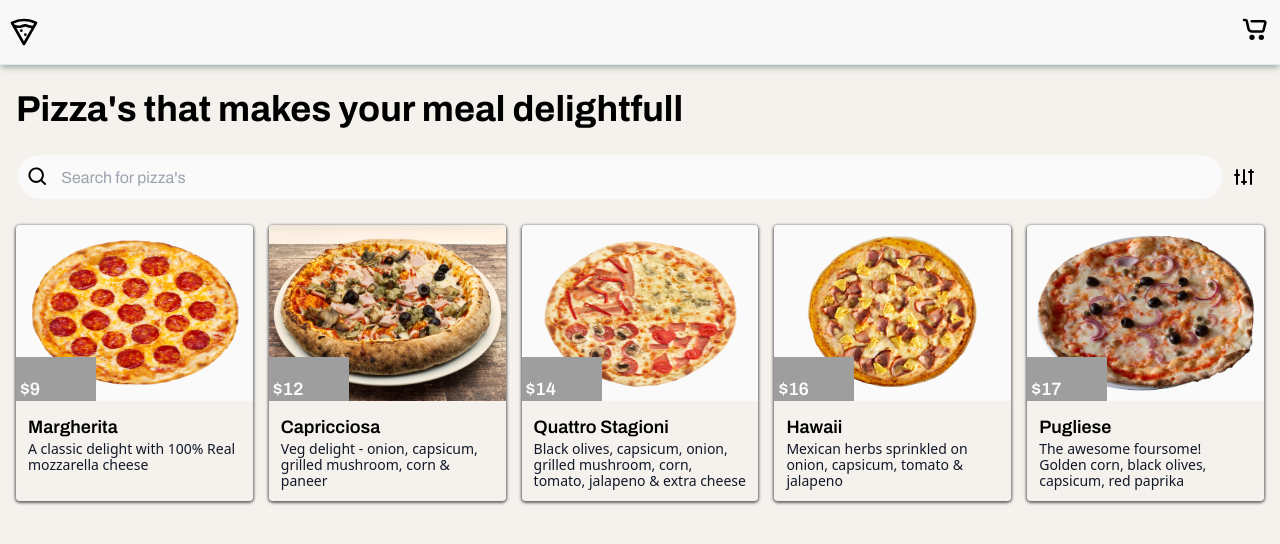
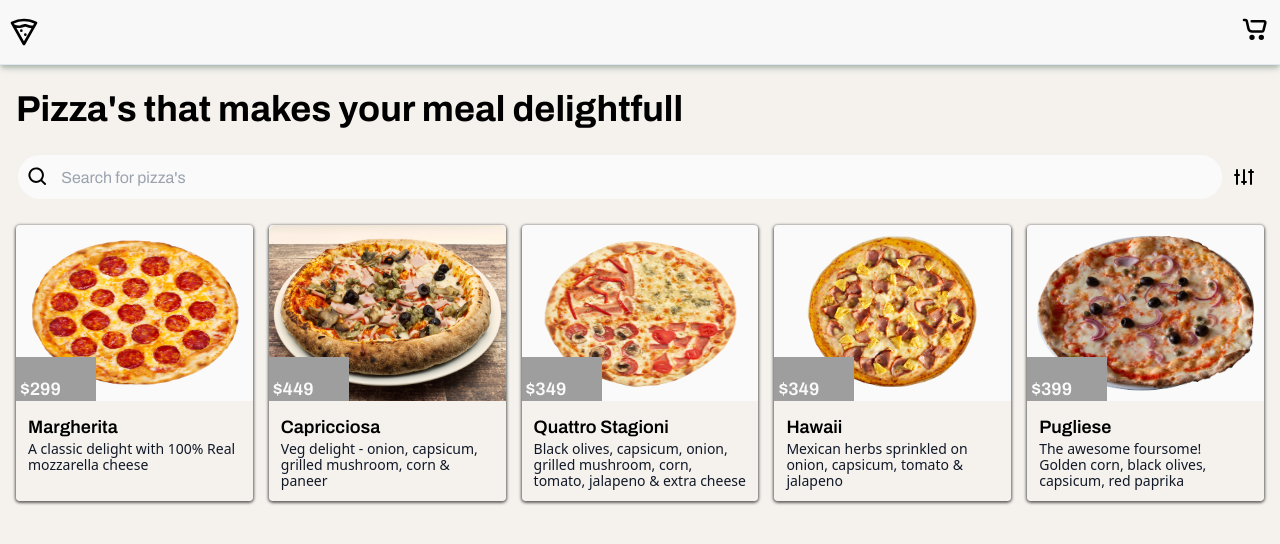
Before and after one commit to chavda-bhavik/pizzorder, a Next.js app: page / in a window 1280 px wide. Shown: the top 544 px of the page. Built offline with nearby package versions, Linux system fonts and the light colour scheme; no server answers; grey boxes are pictures that could not be loaded.

Commit message:
added APIs and lib to consume them

```diff
--- /dev/null
+++ b/api/index.ts
@@ -0,0 +1,8 @@
+export async function getPizzas(): Promise<
+    PizzaItemType[]
+> {
+    let data = await fetch(
+        `${process.env.NEXT_PUBLIC_SERVER_URL}/api/pizzas`
+    ).then((res) => res.json());
+    return data as PizzaItemType[];
+}
--- a/components/CartItem/index.tsx
+++ b/components/CartItem/index.tsx
@@ -16,10 +16,10 @@ export const CartItem: React.FC<CartItemProps> = ({ item, onQuantityChange }) =>
     return (
         <div className="flex flex-row w-full bg-classy-white rounded-lg border-2 border-classy-slate p-2 gap-2">
             <div className='flex-shrink-0 flex items-center'>
-                <Image src={item.pizza.imageUrl} width={70} height={70} className='shadowed' alt={item.pizza.name} />
+                <Image src={item.pizza.imageUrl} width={70} height={70} className='shadowed' alt={item.pizza.title} />
             </div>
             <div className='flex flex-col justify-center flex-grow'>
-                <h3 className='text-lg font-archivo-semibold'>{item.pizza.name}</h3>
+                <h3 className='text-lg font-archivo-semibold'>{item.pizza.title}</h3>
                 <p className='text-base'>$199.00</p>
             </div>
             <div className='flex flex-row items-center'>
--- a/components/PizzaDetails/index.tsx
+++ b/components/PizzaDetails/index.tsx
@@ -14,48 +14,39 @@ interface PizzaDetailsProps {
 const ingredients: IngredientItemType[] = [
     {
         imageUrl: '/images/ingredients/tomato.png',
-        name: 'Tomato',
-        price: 1.5,
+        name: 'Tomato'
     },
     {
         imageUrl: '/images/ingredients/capsicum.png',
-        name: 'Capsicum',
-        price: 1.5,
+        name: 'Capsicum'
     },
     {
         imageUrl: '/images/ingredients/golden-corn.png',
-        name: 'Corn',
-        price: 1.5,
+        name: 'Corn'
     },
     {
         imageUrl: '/images/ingredients/jalapeno.png',
-        name: 'Jalapeno',
-        price: 1.5,
+        name: 'Jalapeno'
     },
     {
         imageUrl: '/images/ingredients/mashroom.png',
-        name: 'Mashroom',
-        price: 1.5,
+        name: 'Mashroom'
     },
     {
         imageUrl: '/images/ingredients/olives.png',
-        name: 'Olives',
-        price: 1.5,
+        name: 'Olives'
     },
     {
         imageUrl: '/images/ingredients/onion.png',
-        name: 'Onion',
-        price: 1.5,
+        name: 'Onion'
     },
     {
         imageUrl: '/images/ingredients/paneer.png',
-        name: 'Paneer',
-        price: 1.5,
+        name: 'Paneer'
     },
     {
         imageUrl: '/images/ingredients/paprika.png',
-        name: 'Paprika',
-        price: 1.5,
+        name: 'Paprika'
     },
 ];
 
--- a/components/PizzaItem/index.tsx
+++ b/components/PizzaItem/index.tsx
@@ -1,5 +1,4 @@
 import React from "react";
-import Image from "next/image";
 
 interface PizzaProps {
 	pizza: PizzaItemType;
@@ -16,7 +15,7 @@ export const PizzaItem: React.FC<PizzaProps> = ({ pizza, onClick }) => {
 					width={200}
 					loading="lazy"
 					className="rounded-t-md w-full h-44"
-					alt={pizza.name}
+					alt={pizza.title}
 				/>
 				<div className="absolute bottom-0 left-0 w-20 h-11 bg-shadow" />
 				<h4 className="absolute bottom-0 left-0 text-lg font-archivo-semibold text-classy-white pl-1 pb-1 leading-4">
@@ -25,9 +24,9 @@ export const PizzaItem: React.FC<PizzaProps> = ({ pizza, onClick }) => {
 			</div>
 			<div className="text-left bg-classy-deemLight p-3 rounded-b-md flex-grow">
 				<h3 className="font-archivo-semibold text-lg">
-					{pizza.name}
+					{pizza.title}
 				</h3>
-				<p className="text-gray-900 font-sans text-sm leading-4">{pizza.subName}</p>
+				<p className="text-gray-900 font-sans text-sm leading-4">{pizza.subtitle}</p>
 			</div>
 		</div>
 	);
--- /dev/null
+++ b/pages/api/data.json
@@ -0,0 +1,37 @@
+[
+    {
+        "id": "7213d56c-26e2-461d-b0dc-39badd7da0e6",
+        "title": "Margherita",
+        "subtitle": "A classic delight with 100% Real mozzarella cheese",
+        "price": 299,
+        "imageUrl": "/images/pizzas/margherita.png"
+    },
+    {
+        "id": "fe610c89-db88-4355-84e6-3ad88196457e",
+        "title": "Capricciosa",
+        "subtitle": "Veg delight - onion, capsicum, grilled mushroom, corn & paneer",
+        "price": 449,
+        "imageUrl": "/images/pizzas/capricciosa.jpg"
+    },
+    {
+        "id": "652bd6e7-e78c-4b59-a5e5-23727ab48b64",
+        "title": "Quattro Stagioni",
+        "subtitle": "Black olives, capsicum, onion, grilled mushroom, corn, tomato, jalapeno & extra cheese",
+        "price": 349,
+        "imageUrl": "/images/pizzas/quattro-stagioni.png"
+    },
+    {
+        "id": "20f21581-ca38-4717-ad28-401b24c5ac6f",
+        "title": "Hawaii",
+        "subtitle": "Mexican herbs sprinkled on onion, capsicum, tomato & jalapeno",
+        "price": 349,
+        "imageUrl": "/images/pizzas/hawaii.png"
+    },
+    {
+        "id": "f7275580-a924-4c4f-ba54-a13e125b00c1",
+        "title": "Pugliese",
+        "subtitle": "The awesome foursome! Golden corn, black olives, capsicum, red paprika",
+        "price": 399,
+        "imageUrl": "/images/pizzas/pugliese.png"
+    }
+]
--- /dev/null
+++ b/pages/api/pizzas.ts
@@ -0,0 +1,9 @@
+import type { NextApiRequest, NextApiResponse } from 'next';
+import data from './data.json';
+
+export default function handler(
+    req: NextApiRequest,
+    res: NextApiResponse
+) {
+    res.status(200).json(data);
+}
--- /dev/null
+++ b/pages/api/pizzas/[id].ts
@@ -0,0 +1,23 @@
+import type { NextApiRequest, NextApiResponse } from 'next';
+import data from '../data.json';
+
+export default function handler(
+    req: NextApiRequest,
+    res: NextApiResponse
+) {
+    const {
+        query: { id },
+    } = req;
+
+    let pizza = data.find(
+        (pizza) => pizza.id === String(id)
+    );
+    if (!pizza) {
+        res.status(404).json({
+            message: `No pizza found with id ${id}`,
+        });
+        return;
+    }
+
+    res.status(200).json(pizza);
+}
--- a/pages/index.tsx
+++ b/pages/index.tsx
@@ -1,45 +1,18 @@
 import { useState } from 'react';
-import type { NextPage } from "next";
+import type { NextPage, GetStaticProps } from "next";
 import Head from "next/head";
 import { PizzaItem } from "@/components/PizzaItem";
 import { Header } from "@/components/Header";
 import { Search } from '@/components/Search';
 import { PizzaDetails } from '@/components/PizzaDetails';
+import { getPizzas } from '@/api';
 
-const Home: NextPage = () => {
+interface HomeProps {
+    pizzas?: PizzaItemType[];
+}
+
+const Home: NextPage<HomeProps> = ({ pizzas }) => {
     const [open, setOpen] = useState(false);
-	let pizzas: PizzaItemType[] = [
-		{
-			name: "Margherita",
-			subName: "A classic delight with 100% Real mozzarella cheese",
-			price: 9,
-			imageUrl: "/images/pizzas/margherita.png",
-		},
-		{
-			name: "Capricciosa",
-			subName: "Veg delight - onion, capsicum, grilled mushroom, corn & paneer",
-			price: 12,
-			imageUrl: "/images/pizzas/capricciosa.jpg",
-		},
-		{
-			name: "Quattro Stagioni",
-			subName: "Black olives, capsicum, onion, grilled mushroom, corn, tomato, jalapeno & extra cheese",
-			price: 14,
-			imageUrl: "/images/pizzas/quattro-stagioni.png",
-		},
-		{
-			name: "Hawaii",
-			subName: "Mexican herbs sprinkled on onion, capsicum, tomato & jalapeno",
-			price: 16,
-			imageUrl: "/images/pizzas/hawaii.png",
-		},
-		{
-			name: "Pugliese",
-			subName: "The awesome foursome! Golden corn, black olives, capsicum, red paprika",
-			price: 17,
-			imageUrl: "/images/pizzas/pugliese.png",
-		},
-	];
     return (
         <div>
             <Head>
@@ -66,7 +39,7 @@ const Home: NextPage = () => {
                     {/* Listing */}
                     <div className="grid grid-cols-2 sm:grid-cols-3 md:grid-cols-4 xl:grid-cols-5 gap-4">
                         {/* Pizza */}
-                        {pizzas.map((pizza, i) => (
+                        {pizzas && pizzas.map((pizza, i) => (
                             <PizzaItem
                                 pizza={pizza}
                                 key={i}
@@ -78,15 +51,31 @@ const Home: NextPage = () => {
                     </div>
                 </main>
             </div>
-            <PizzaDetails
+            {
+                pizzas && <PizzaDetails
                     onClose={() => setOpen(false)}
                     show={open}
                     pizza={pizzas[0]}
                 />
-            {/* <Drawer open={open} onClose={() => setOpen(false)}>
-			</Drawer> */}
+            }
         </div>
     );
 };
 
+export const getStaticProps: GetStaticProps<HomeProps> = async () => {
+    let data = await getPizzas();
+    if (data) {
+        return {
+            props: {
+                pizzas: data
+            }
+        }
+    }
+    return {
+        props: {
+
+        }
+    };
+};
+
 export default Home;
```
Also changed, not shown: global.d.ts (+7 -9 lines), 1 other file (tests, documents, lock files or other folders). Lines whose indentation alone changed are shown as unchanged.
